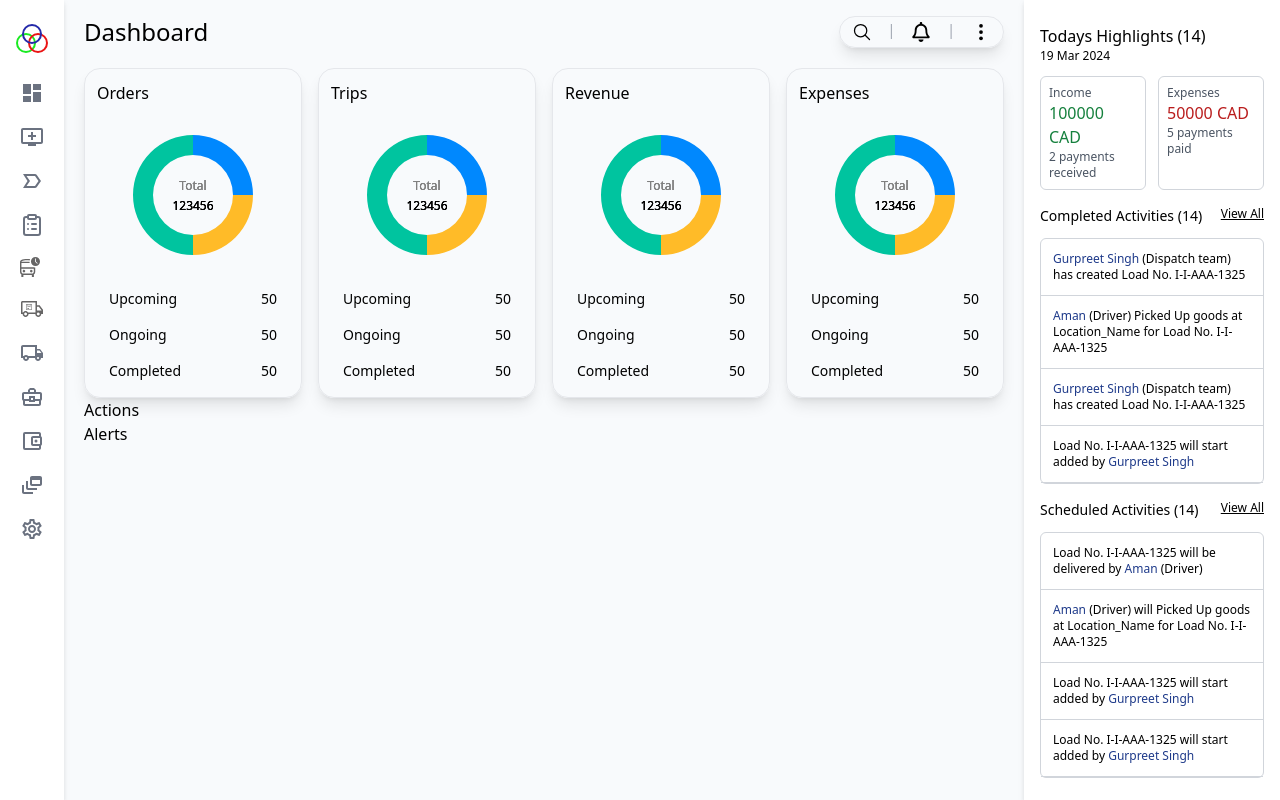
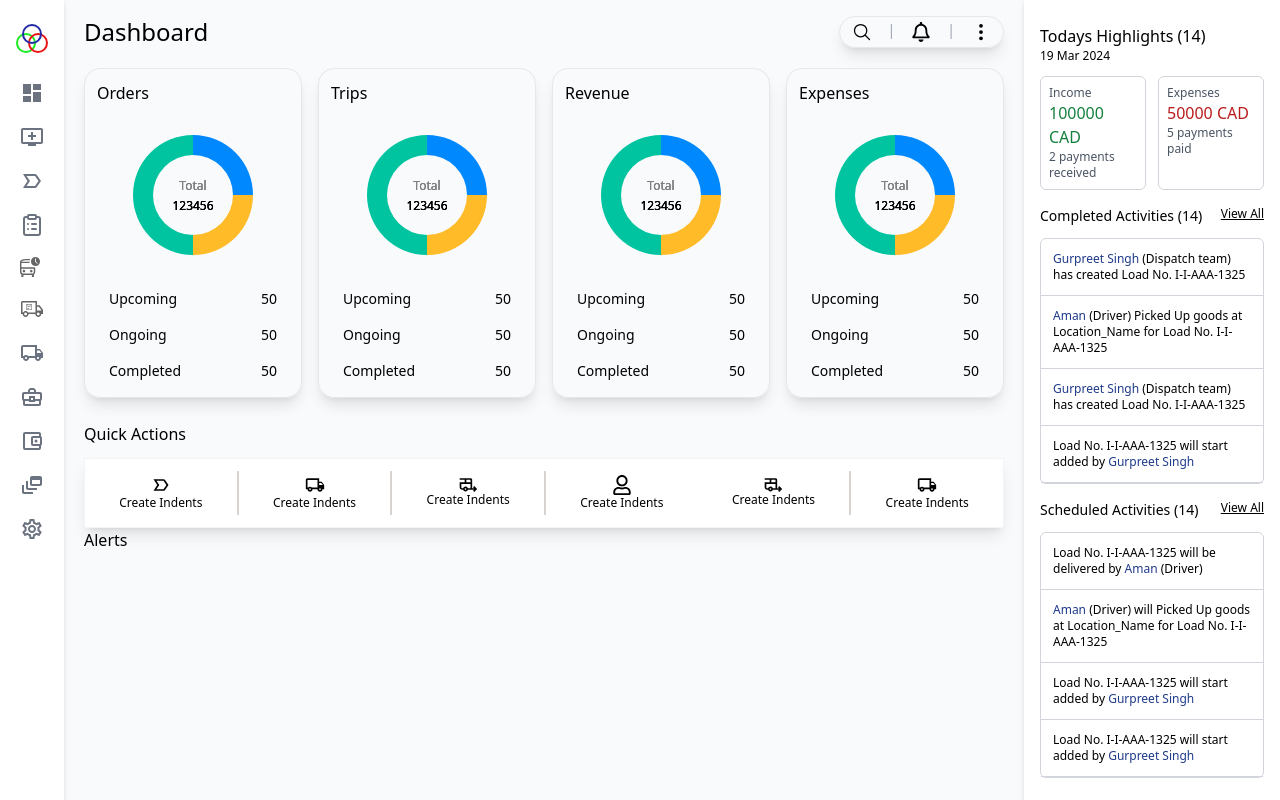
Before and after one commit to suryansh-bhatnagar/roa-assignment, a React (Create React App) app: page / in a window 1280 px wide. Built offline with nearby package versions, Linux system fonts and the light colour scheme.

Commit message:
Actions section done

```diff
--- /dev/null
+++ b/src/assets/Trailer.jsx
@@ -0,0 +1,16 @@
+import * as React from "react"
+const Trailer = (props) => (
+  <svg
+    xmlns="http://www.w3.org/2000/svg"
+    width={19}
+    height={14}
+    fill="none"
+    {...props}
+  >
+    <path
+      fill="#000"
+      d="m15.25 13.917-1.167-1.167.917-.917H8.833c-.166.5-.465.903-.896 1.209-.43.305-.91.458-1.437.458a2.381 2.381 0 0 1-1.427-.458 2.503 2.503 0 0 1-.906-1.209h-1a2.41 2.41 0 0 1-1.771-.729 2.41 2.41 0 0 1-.73-1.77v-5h5v-2.5h-5V.166H11.5c.458 0 .85.163 1.177.49.326.326.49.718.49 1.176v8.334h1.791l-.875-.875 1.167-1.209L18.167 11l-2.917 2.917ZM7.333 4.333H11.5v-2.5H7.333v2.5Zm-.833 7.5c.236 0 .434-.08.594-.24.16-.159.24-.357.24-.593a.807.807 0 0 0-.24-.594.806.806 0 0 0-.594-.24.806.806 0 0 0-.594.24.807.807 0 0 0-.24.594c0 .236.08.434.24.594.16.16.358.24.594.24Zm-2.333-1.666c.18-.5.482-.903.906-1.209A2.38 2.38 0 0 1 6.5 8.5c.528 0 1.007.153 1.437.458.431.306.73.709.896 1.209H11.5V6H2.333v3.333c0 .236.08.434.24.594.16.16.358.24.594.24h1Zm0-4.167H2.333 11.5 4.167Z"
+    />
+  </svg>
+)
+export default Trailer
--- /dev/null
+++ b/src/components/Body/ActionCard.jsx
@@ -0,0 +1,13 @@
+import React from 'react'
+
+const ActionCard = ({icon, title}) => {
+  return (
+    <div className='py-4 flex flex-col justify-center items-center bg-white w-full'>
+        {icon}
+        <p className='font-medium text-xs'>{title}</p>
+
+    </div>
+  )
+}
+
+export default ActionCard
--- a/src/components/Body/Actions.jsx
+++ b/src/components/Body/Actions.jsx
@@ -1,8 +1,27 @@
 import React from 'react'
+import { MdLabelImportantOutline, MdOutlineLocalShipping } from 'react-icons/md'
+import { FaRegUser } from "react-icons/fa";
+import ActionCard from './ActionCard'
+import Trailer from '../../assets/Trailer'
 
 const Actions = () => {
   return (
-    <div>Actions</div>
+    <div className='mt-6'>
+      <p className='font-medium text-base'>Quick Actions</p>
+      <div className='flex justify-between bg-white shadow-lg border border-gray-100 mt-3'>
+      <ActionCard icon={ <MdLabelImportantOutline fontWeight={500} fontSize={20} />} title='Create Indents'/>
+      <div className='border border-stone-300 my-3'></div>
+      <ActionCard icon={ <MdOutlineLocalShipping fontWeight={500} fontSize={20} />} title='Create Indents'/>
+      <div className='border border-stone-300 my-3'></div>
+      <ActionCard icon={ <Trailer fontWeight={500} fontSize={20} />} title='Create Indents'/>
+      <div className='border border-stone-300 my-3'></div>
+      <ActionCard icon={ <FaRegUser fontWeight={500} fontSize={20} />} title='Create Indents'/>
+      <ActionCard icon={ <Trailer fontWeight={500} fontSize={20} />} title='Create Indents'/>
+      <div className='border border-stone-300 my-3'></div>
+      <ActionCard icon={ <MdOutlineLocalShipping fontWeight={500} fontSize={20} />} title='Create Indents'/>
+      </div>
+
+    </div>
   )
 }
 
```
